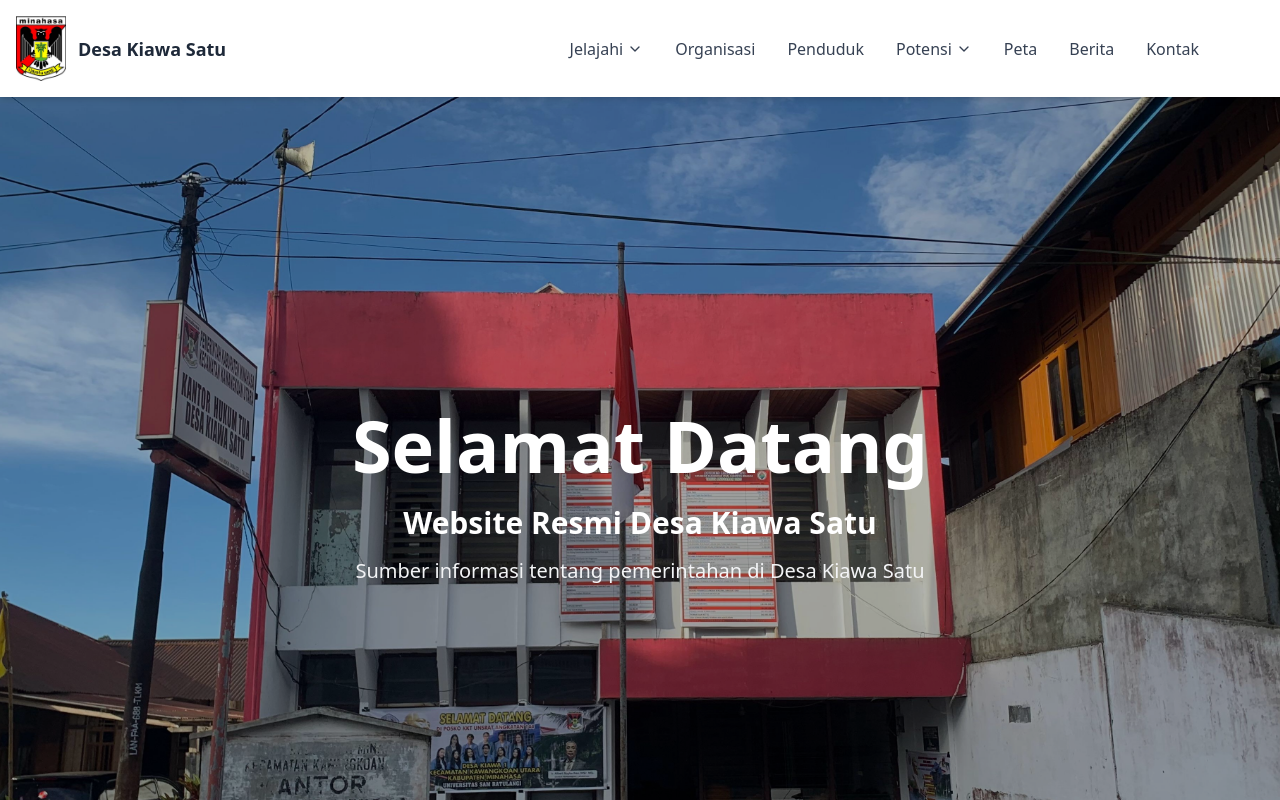
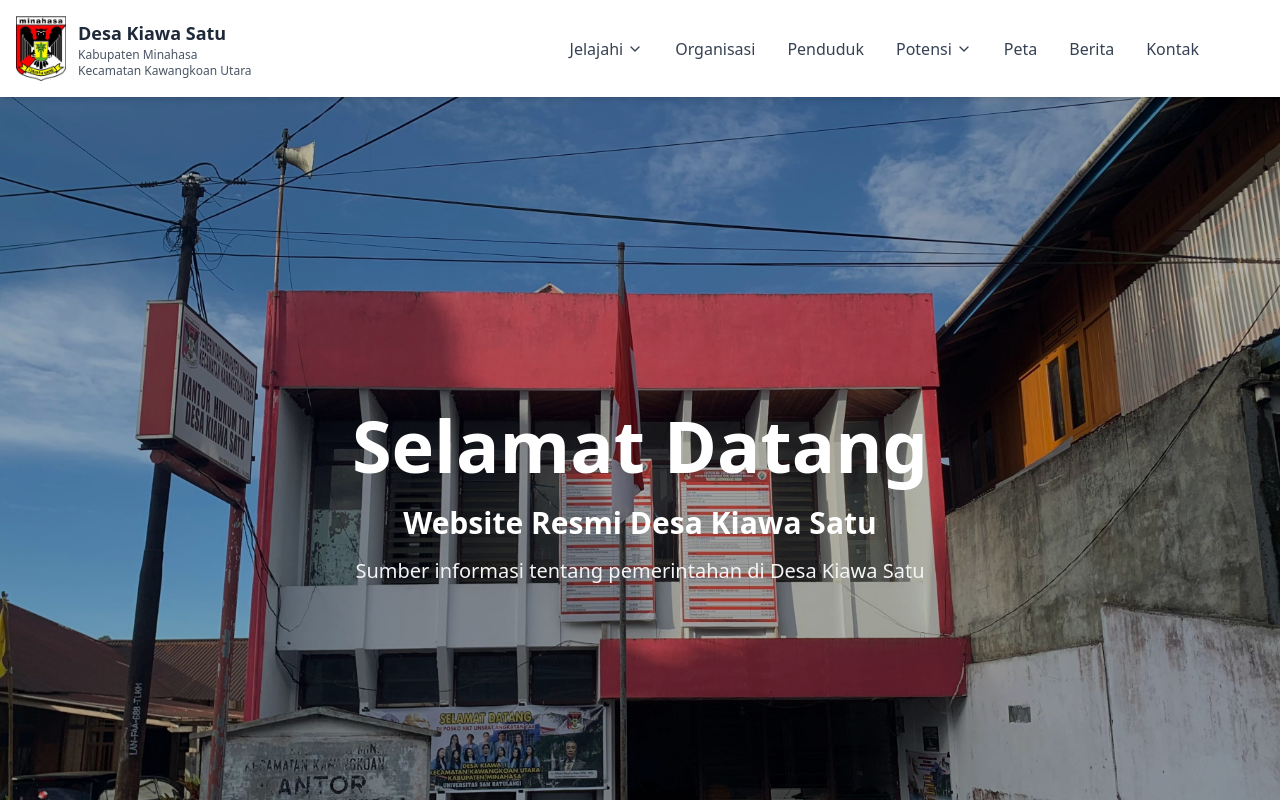
Before and after one commit to Gifriend/kiawasatu, a Next.js app: page / in a window 1280 px wide. Shown: the top 800 px of the page. Built offline with nearby package versions, Linux system fonts and the light colour scheme; no server answers; the database is empty.

Commit message:
navbar update

```diff
--- a/src/components/navbar.tsx
+++ b/src/components/navbar.tsx
@@ -78,7 +78,11 @@ export default function NavbarWithAuth() {
         <div className="container mx-auto px-4 py-4 flex justify-between items-center">
           <div className="flex items-center gap-3">
             <Image src="/images/minahasa.jpg" alt="Logo Minahasa" width={50} height={50} className="object-contain" />
-            <span className="font-bold text-lg text-gray-800">Desa Kiawa Satu</span>
+            <div className="flex flex-col items-start">
+              <span className="font-bold text-lg text-gray-800">Desa Kiawa Satu</span>
+              <span className="text-xs text-gray-600">Kabupaten Minahasa</span>
+              <span className="text-xs text-gray-600">Kecamatan Kawangkoan Utara</span>
+            </div>
           </div>
         </div>
       </nav>
@@ -91,7 +95,11 @@ export default function NavbarWithAuth() {
         {/* Logo */}
         <button onClick={() => router.push("/")} className="flex items-center gap-3 cursor-pointer hover:opacity-80 transition">
           <Image src="/images/minahasa.jpg" alt="Logo Minahasa" width={50} height={50} className="object-contain" />
-          <span className="font-bold text-lg text-gray-800">Desa Kiawa Satu</span>
+          <div className="flex flex-col items-start">
+            <span className="font-bold text-lg text-gray-800">Desa Kiawa Satu</span>
+            <span className="text-xs text-gray-600">Kabupaten Minahasa</span>
+            <span className="text-xs text-gray-600">Kecamatan Kawangkoan Utara</span>
+          </div>
         </button>
 
         {/* Hamburger Button - Mobile */}
```
